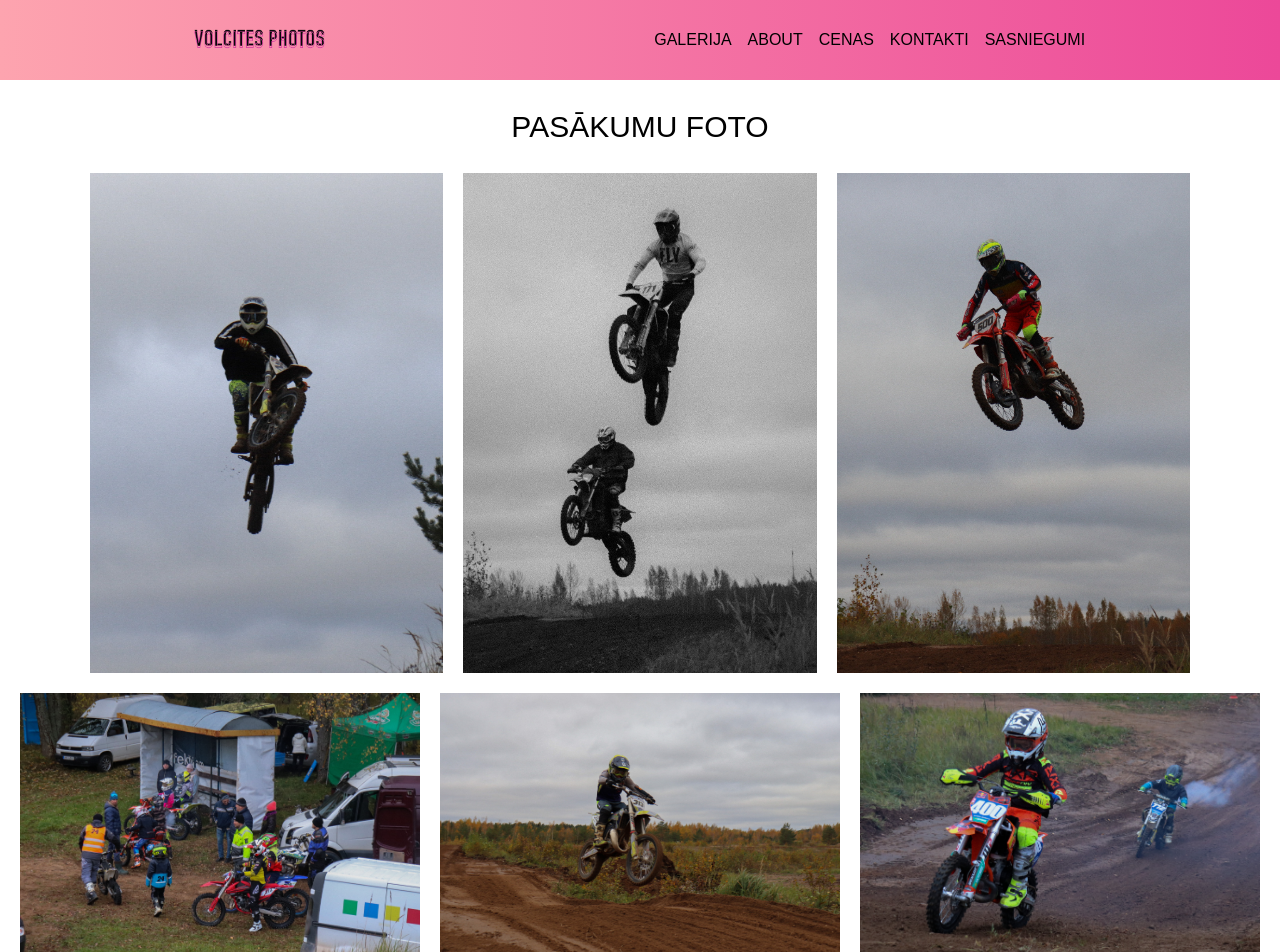
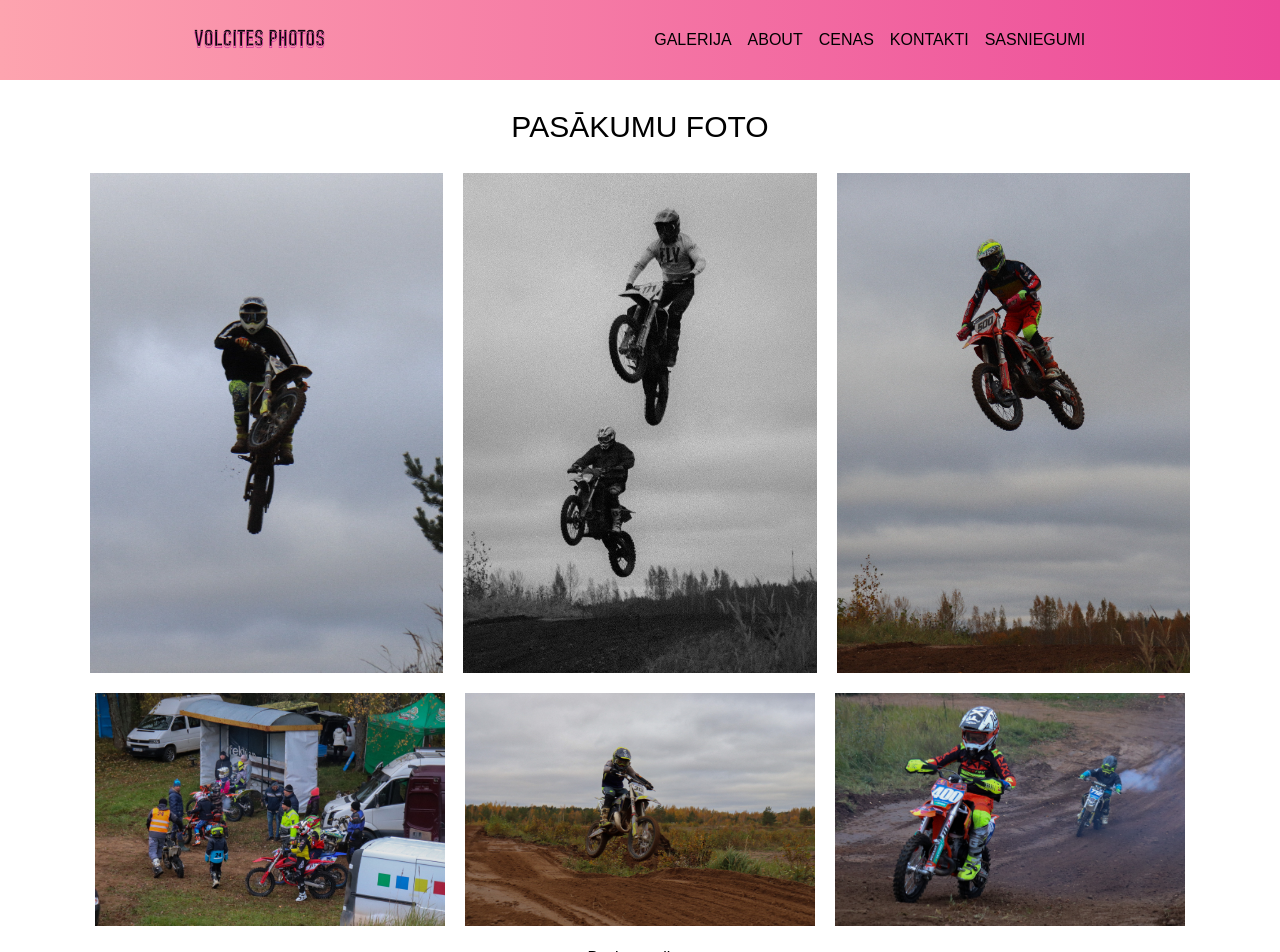
Before and after one commit to DVISNAKO/Photo-project, a React (Vite) app: page /pasakumi in a window 1280 px wide. Shown: the top 952 px of the page. Built offline with nearby package versions, Linux system fonts and the light colour scheme.

Commit message:
bug fixing

```diff
--- a/src/components/pages/GalerryPages/Dzivnieki.jsx
+++ b/src/components/pages/GalerryPages/Dzivnieki.jsx
@@ -35,7 +35,7 @@ const Dzivnieki = () => {
       </div>
       <div className="mb-5 hover:text-orange-200">
         <button>
-          <Link to={ROUTES.GALLERY}>Back to gallery</Link>
+          <Link to={ROUTES.GALERIJA}>Back to gallery</Link>
         </button>
       </div>
     </div>
--- a/src/components/pages/GalerryPages/Pasakumi.jsx
+++ b/src/components/pages/GalerryPages/Pasakumi.jsx
@@ -28,7 +28,7 @@ const Pasakumi = () => {
       <div className="flex justify-center items-center gap-5 mb-5 mx-5">
         {pasakumiIMG2.map((item) => (
           <img
-            className="w-1/3 max-h-[500px] max-w-[400px] object-cover hover:translate-y-2"
+            className="w-1/3 max-h-[400px] max-w-[350px] object-cover hover:translate-y-2"
             src={item.img}
           />
         ))}
--- a/src/utils/constants.js
+++ b/src/utils/constants.js
@@ -42,7 +42,7 @@ export const packageData = [
     {
       title: "SIEVIEŠU FOTO",
       img: IMG1,
-      route: ROUTES.SIEVEŠU,
+      route: ROUTES.SIEVIEŠU,
     },
     {
       title: "DZĪVNIEKU FOTO",
```
